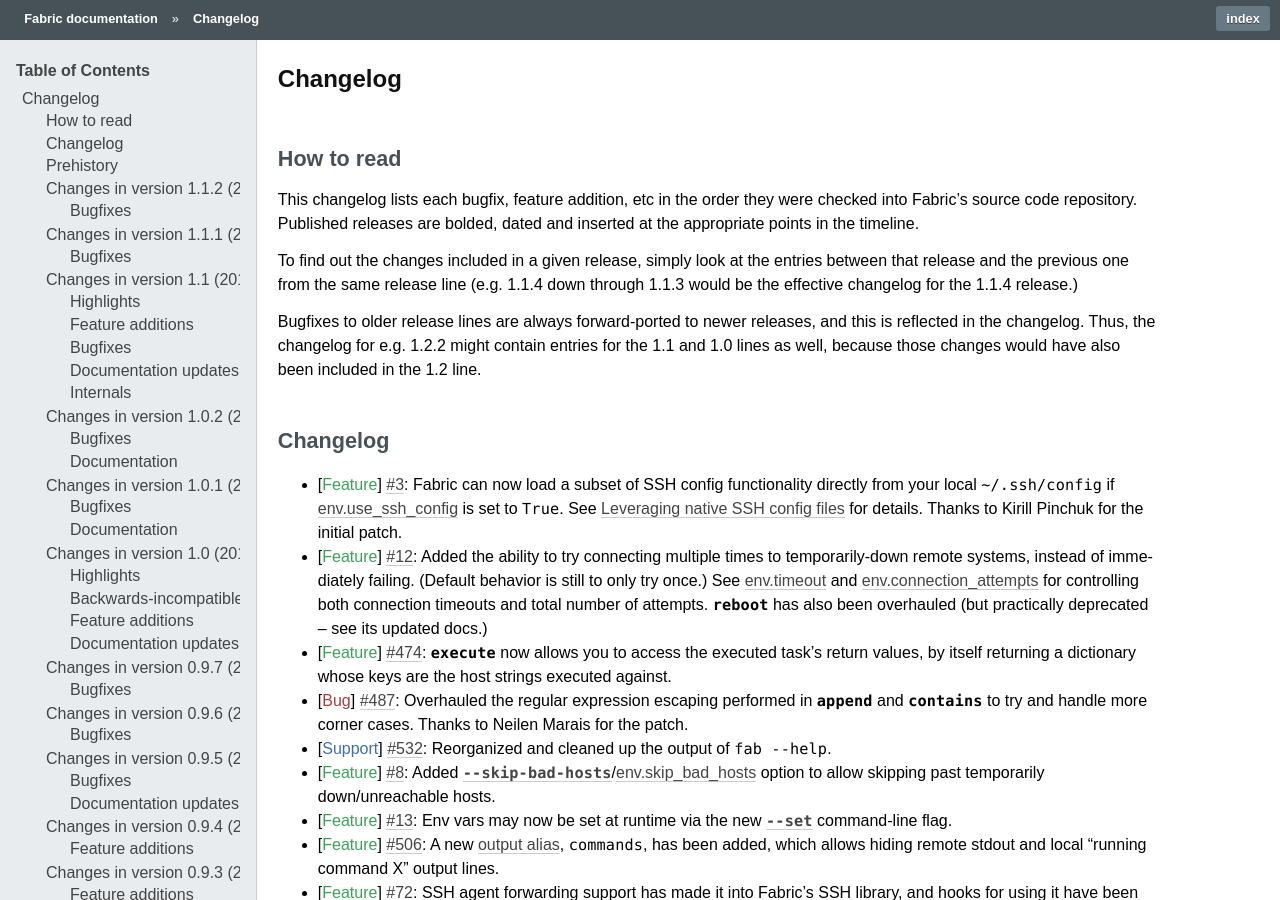
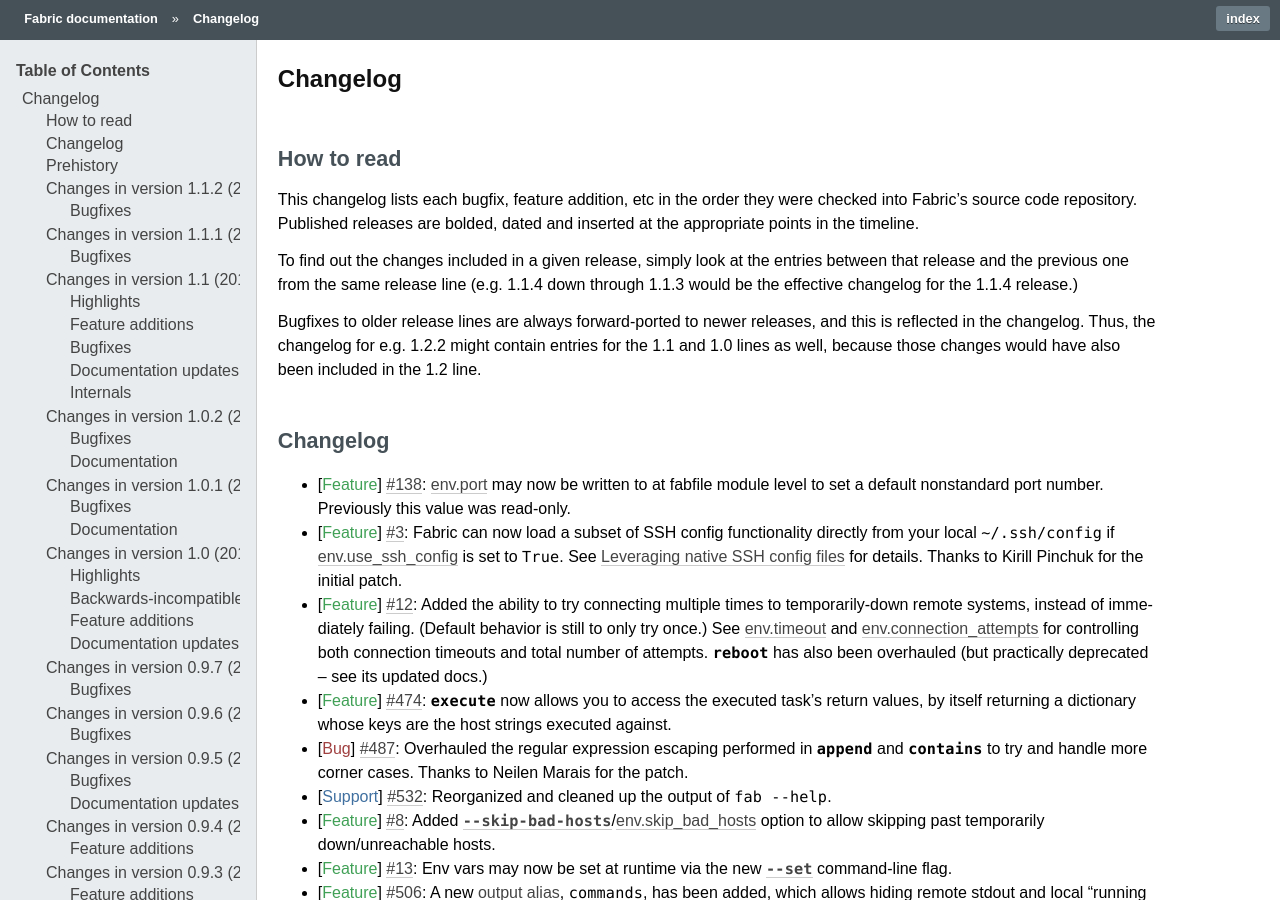
Before and after one commit to fabric/fabric, a Sphinx documentation site: the page built from docs/changelog.rst, in a window 1280 px wide and 900 px high. Built offline with Sphinx 7.4.7, drawn with Linux system fonts in a browser that asks for light colours; pages that are not in the unit, such as notebooks, are missing from menus; the version number could not be read and is left out.

Commit message:
Changelog re #138, fixes #138

```diff
--- a/docs/changelog.rst
+++ b/docs/changelog.rst
@@ -25,6 +25,9 @@
 Changelog
 =========
 
+* :feature:`138` :ref:`env.port <port>` may now be written to at fabfile module
+  level to set a default nonstandard port number. Previously this value was
+  read-only.
 * :feature:`3` Fabric can now load a subset of SSH config functionality
   directly from your local ``~/.ssh/config`` if :ref:`env.use_ssh_config
   <use-ssh-config>` is set to ``True``. See :ref:`ssh-config` for details.
```
